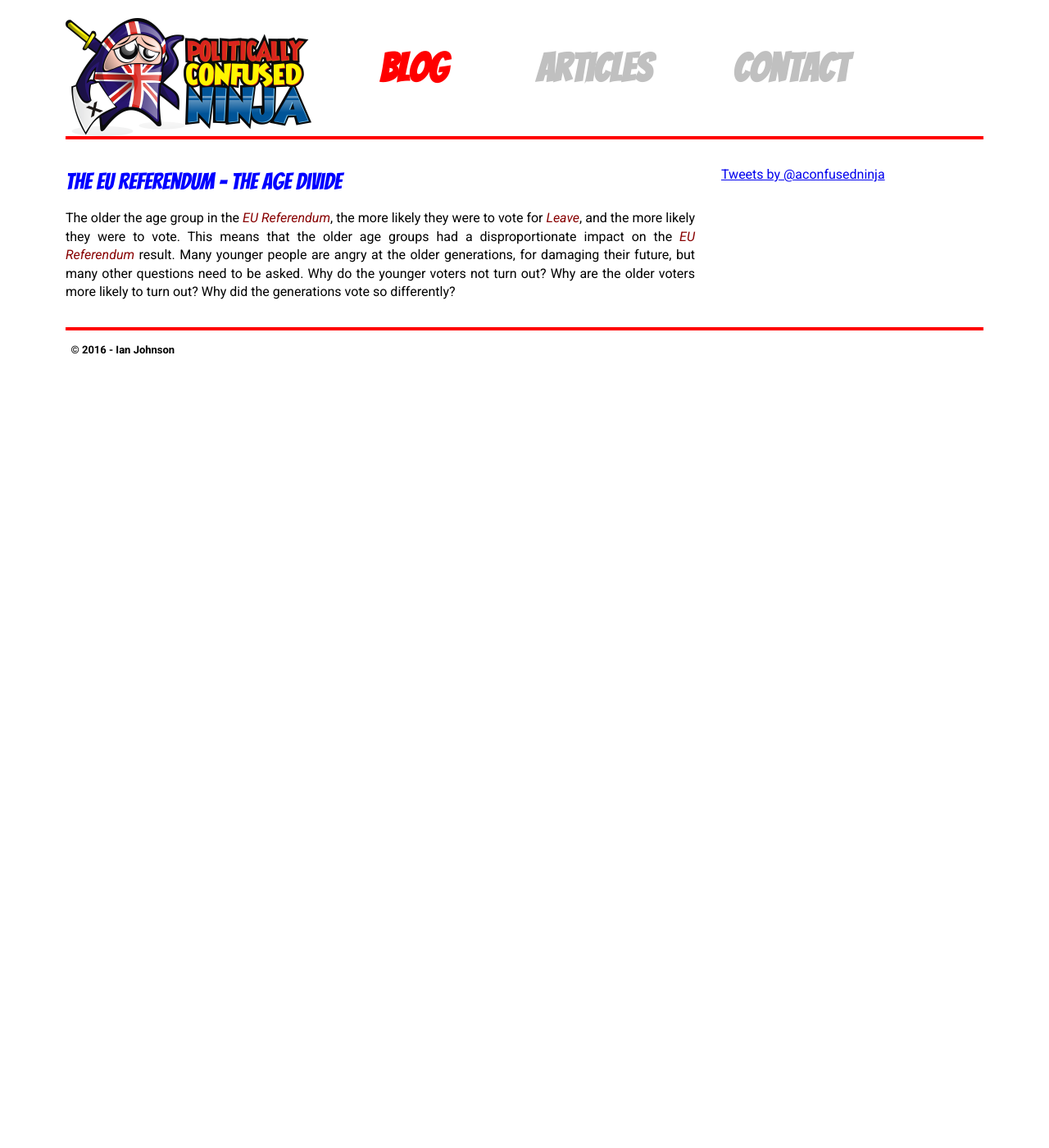
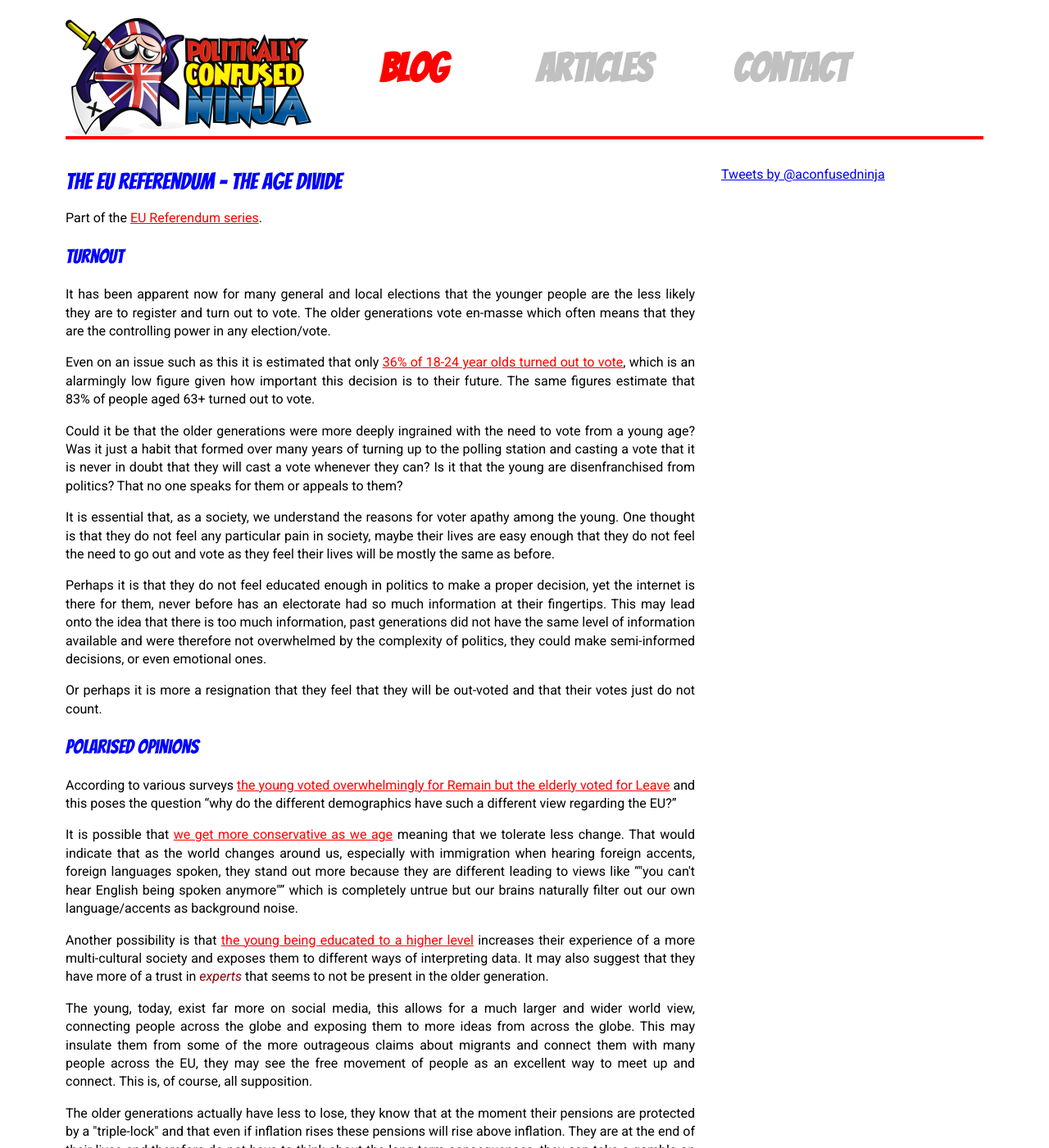
Before and after one commit to ninjaferret/politicallyconfusedninja, a Jekyll site: the page built from _posts/2016-06-26-5-the-age-divide.html, in a window 1280 px wide and 1400 px high. Shown: the whole window at 82% size. Built offline with Jekyll 4.4.1, drawn with Linux system fonts in a browser that asks for light colours; comment, search, counter and statistics services are not loaded; some of the changed text lies outside the part shown.

Commit message:
Add a section about the division between the ages

```diff
--- a/_posts/2016-06-26-5-the-age-divide.html
+++ b/_posts/2016-06-26-5-the-age-divide.html
@@ -5,5 +5,34 @@ summary: So, the UK has voted to leave the EU, but why is there such a divide, o
 categories:
 - EU Referendum
 ---
+<p>Part of the <a href="/2016/06/26/1-the-eu-referendum-my-thoughts.html" title="Link to the main blog on the referendum">EU Referendum series</a>.</p>
 
-<p>The older the age group in the <em>EU Referendum</em>, the more likely they were to vote for <em>Leave</em>, and the more likely they were to vote. This means that the older age groups had a disproportionate impact on the <em>EU Referendum</em> result. Many younger people are angry at the older generations, for damaging their future, but many other questions need to be asked. Why do the younger voters not turn out? Why are the older voters more likely to turn out? Why did the generations vote so differently?</p>
+<h3>Turnout</h3>
+
+<p>It has been apparent now for many general and local elections that the younger people are the less likely they are to register and turn out to vote. The older generations vote en-masse which often means that they are the controlling power in any election/vote.</p>
+
+<p>Even on an issue such as this it is estimated that only <a href="http://www.newstatesman.com/politics/staggers/2016/06/how-did-different-demographic-groups-vote-eu-referendum" title="New Statesman article on how different demographic groups voted">36% of 18-24 year olds turned out to vote</a>, which is an alarmingly low figure given how important this decision is to their future. The same figures estimate that 83% of people aged 63+ turned out to vote.</p>
+
+<p>Could it be that the older generations were more deeply ingrained with the need to vote from a young age? Was it just a habit that formed over many years of turning up to the polling station and casting a vote that it is never in doubt that they will cast a vote whenever they can? Is it that the young are disenfranchised from politics? That no one speaks for them or appeals to them?</p>
+
+<p>It is essential that, as a society, we understand the reasons for voter apathy among the young. One thought is that they do not feel any particular pain in society, maybe their lives are easy enough that they do not feel the need to go out and vote as they feel their lives will be mostly the same as before.</p>
+
+<p>Perhaps it is that they do not feel educated enough in politics to make a proper decision, yet the internet is there for them, never before has an electorate had so much information at their fingertips. This may lead onto the idea that there is too much information, past generations did not have the same level of information available and were therefore not overwhelmed by the complexity of politics, they could make semi-informed decisions, or even emotional ones.</p>
+
+<p>Or perhaps it is more a resignation that they feel that they will be out-voted and that their votes just do not count.</p>
+
+<h3>Polarised opinions</h3>
+
+<p>According to various surveys <a href="http://www.newstatesman.com/politics/staggers/2016/06/how-did-different-demographic-groups-vote-eu-referendum" title="New Statesman article on how different demographic groups voted">the young voted overwhelmingly for Remain but the elderly voted for Leave</a> and this poses the question <q>why do the different demographics have such a different view regarding the EU?</q></p>
+
+<p>It is possible that <a href="http://www.newstatesman.com/politics/staggers/2015/10/do-we-become-more-conservative-age" title="New Stateman article investigating whether we get more conservative with age">we get more conservative as we age</a> meaning that we tolerate less change. That would indicate that as the world changes around us, especially with immigration when hearing foreign accents, foreign languages spoken, they stand out more because they are different leading to views like <q>"you can't hear English being spoken anymore"</q> which is completely untrue but our brains naturally filter out our own language/accents as background noise.</p>
+
+<p>Another possibility is that <a href="/2016/06/26/4-the-educational-divide.html" title="Thoughts on how the educational divide affected the referendum">the young being educated to a higher level</a> increases their experience of a more multi-cultural society and exposes them to different ways of interpreting data. It may also suggest that they have more of a trust in <em>experts</em> that seems to not be present in the older generation.</p>
+
+<p>The young, today, exist far more on social media, this allows for a much larger and wider world view, connecting people across the globe and exposing them to more ideas from across the globe. This may insulate them from some of the more outrageous claims about migrants and connect them with many people across the EU, they may see the free movement of people as an excellent way to meet up and connect. This is, of course, all supposition.</p>
+
+<p>The older generations actually have less to lose, they know that at the moment their pensions are protected by a "triple-lock" and that even if inflation rises these pensions will rise above inflation. They are at the end of their lives and therefore do not have to think about the long-term consequences, they can take a gamble on the future of the country, believing that it will make things better for the younger generations. It would be harsh to think they would do it selfishly, it is hard to see what they would have to gain from voting <em>Leave</em>, but they have their own perception of what is best for the country.</p>
+
+<h3>How can we change this?</h3>
+
+<p>This is a difficult question, one that cannot be easily answered easily. Only that we need to get better at understanding each other, to understand thoughts and fears, to realise that we share common values but we radically disagree on the way forward. It cannot be just about the young "respecting their elders" and voting with them, it has to also be about the elders respecting the young, this is not an "us vs them" issue and we should never treat it as such.</p>
```
